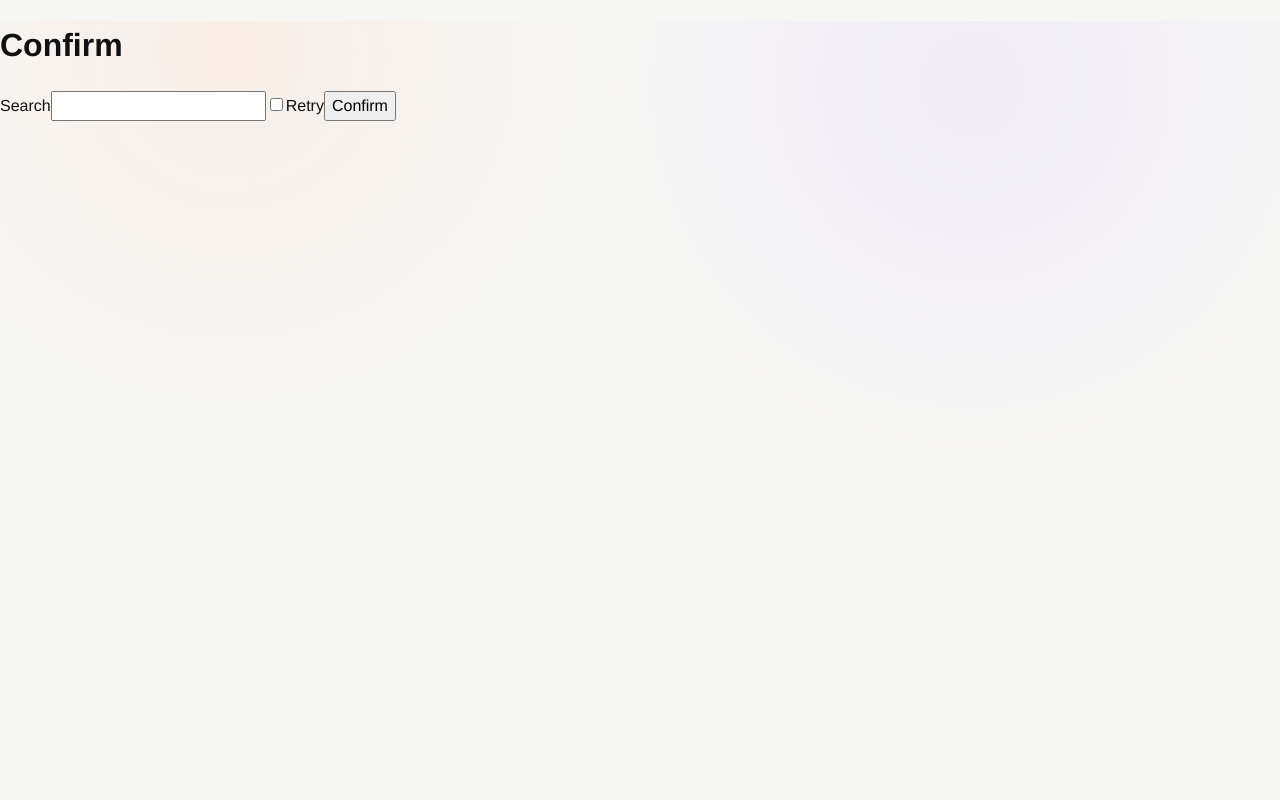
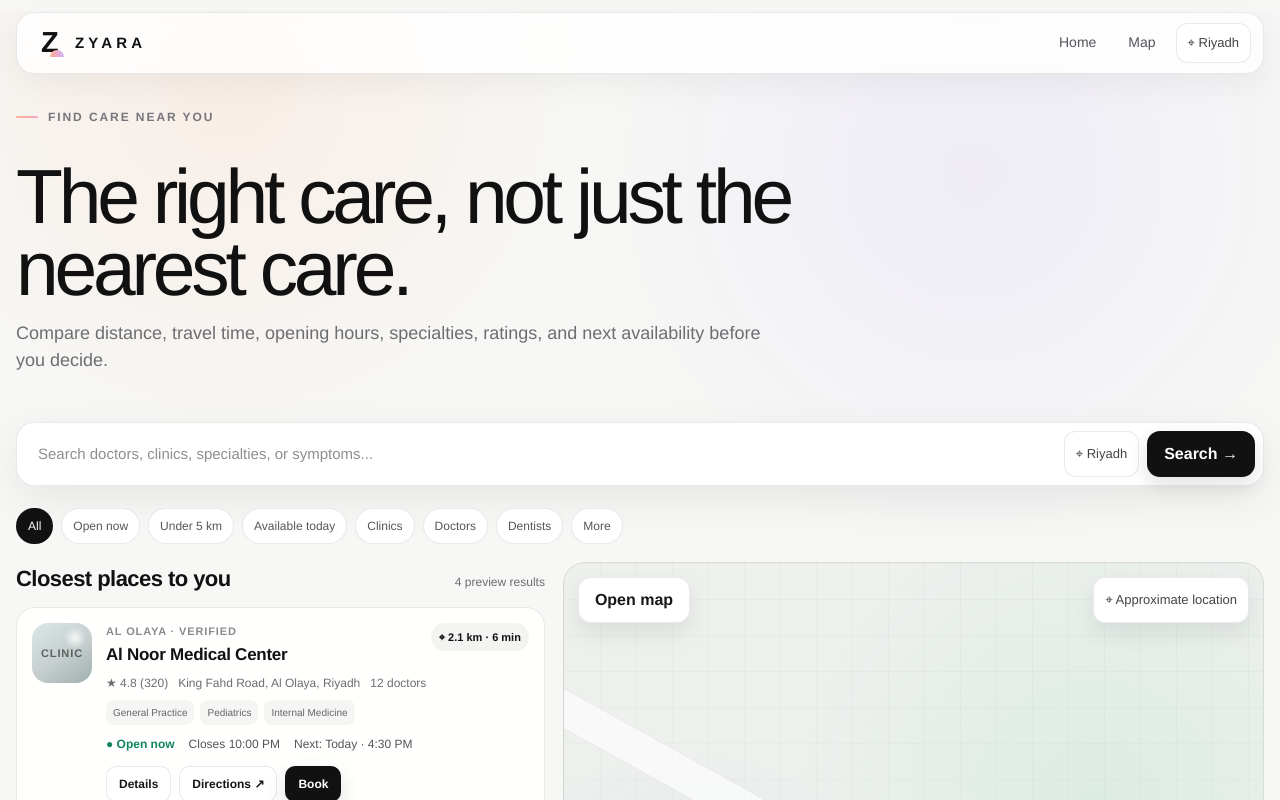
Before and after one commit to TheHalfMoon/Zyara, a Next.js app in the folder apps/web/: page /en/search in a window 1280 px wide. Shown: the top 800 px of the page. Built offline with nearby package versions, Linux system fonts and the light colour scheme.

Commit message:
feat(search): deliver distance-first clinic and doctor discovery

```diff
--- a/apps/web/app/[locale]/search/page.tsx
+++ b/apps/web/app/[locale]/search/page.tsx
@@ -1,23 +1,156 @@
 import { isSupportedLocale } from "@zyara/domain";
-import { translate } from "@zyara/i18n";
+import { NEARBY_DOCTORS, NEARBY_PLACES, directionsUrl } from "../discovery-data";
 
-// Synthetic search page (M011). Filter relaxation requires explicit choice:
-// the relax checkbox is unchecked by default and submitted by the patient.
-export default async function SearchPage({ params }: { params: Promise<{ locale: string }> }) {
+export default async function SearchPage({
+  params,
+  searchParams,
+}: {
+  params: Promise<{ locale: string }>;
+  searchParams: Promise<{ text?: string; type?: string }>;
+}) {
   const { locale } = await params;
+  const query = await searchParams;
   const active = isSupportedLocale(locale) ? locale : "ar";
+  const ar = active === "ar";
+  const searchText = query.text ?? "";
+
   return (
-    <main>
-      <h1>{translate(active, "common.confirm")}</h1>
-      <form aria-label="provider-search" action="/api/search" method="get">
-        <label htmlFor="q">Search</label>
-        <input id="q" name="text" type="search" />
-        <label htmlFor="relax">
-          <input id="relax" name="relax" type="checkbox" value="1" />
-          {translate(active, "common.retry")}
-        </label>
-        <button type="submit">{translate(active, "common.confirm")}</button>
-      </form>
+    <main className="zyara-shell" lang={active} dir={ar ? "rtl" : "ltr"}>
+      <nav className="zyara-nav" aria-label="Primary navigation">
+        <a className="zyara-brand" href={`/${active}`} aria-label="Zyara home">
+          <span className="zyara-mark" aria-hidden="true">Z</span>
+          <span className="zyara-wordmark">Zyara</span>
+        </a>
+        <div className="zyara-nav-links">
+          <a className="zyara-nav-link" href={`/${active}`}>{ar ? "الرئيسية" : "Home"}</a>
+          <a className="zyara-nav-link" href={`/${active}/map`}>{ar ? "الخريطة" : "Map"}</a>
+          <span className="zyara-location-chip">⌖ {ar ? "الرياض" : "Riyadh"}</span>
+        </div>
+      </nav>
+
+      <section className="zyara-page">
+        <header className="zyara-page-head">
+          <span className="zyara-eyebrow">{ar ? "اكتشف الرعاية القريبة" : "Find care near you"}</span>
+          <h1 className="zyara-page-title">{ar ? "اختر المكان المناسب، لا الأقرب فقط." : "The right care, not just the nearest care."}</h1>
+          <p className="zyara-page-subtitle">
+            {ar
+              ? "قارن المسافة، وقت الوصول، ساعات العمل، التخصصات، التقييمات، وأقرب موعد متاح قبل اتخاذ قرارك."
+              : "Compare distance, travel time, opening hours, specialties, ratings, and next availability before you decide."}
+          </p>
+          <form className="zyara-searchbar" action={`/${active}/search`} method="get" aria-label="Provider search">
+            <input
+              id="q"
+              name="text"
+              type="search"
+              defaultValue={searchText}
+              placeholder={ar ? "ابحث عن طبيب، عيادة، تخصص أو عرض..." : "Search doctors, clinics, specialties, or symptoms..."}
+              aria-label={ar ? "البحث عن الرعاية" : "Search care"}
+            />
+            <span className="zyara-location-chip">⌖ {ar ? "الرياض" : "Riyadh"}</span>
+            <button className="zyara-primary" type="submit">{ar ? "بحث" : "Search"} →</button>
+          </form>
+        </header>
+
+        <div className="zyara-filter-row" aria-label="Search filters">
+          <button className="zyara-filter active" type="button">{ar ? "الكل" : "All"}</button>
+          <button className="zyara-filter" type="button">{ar ? "مفتوح الآن" : "Open now"}</button>
+          <button className="zyara-filter" type="button">{ar ? "أقل من 5 كم" : "Under 5 km"}</button>
+          <button className="zyara-filter" type="button">{ar ? "متاح اليوم" : "Available today"}</button>
+          <button className="zyara-filter" type="button">{ar ? "عيادات" : "Clinics"}</button>
+          <button className="zyara-filter" type="button">{ar ? "أطباء" : "Doctors"}</button>
+          <button className="zyara-filter" type="button">{ar ? "أسنان" : "Dentists"}</button>
+          <button className="zyara-filter" type="button">{ar ? "المزيد" : "More"}</button>
+        </div>
+
+        <div className="zyara-search-layout">
+          <section aria-labelledby="results-heading">
+            <div className="zyara-list-heading">
+              <h2 id="results-heading">{ar ? "الأماكن الأقرب إليك" : "Closest places to you"}</h2>
+              <span>{NEARBY_PLACES.length} {ar ? "نتائج تجريبية" : "preview results"}</span>
+            </div>
+            <div className="zyara-results">
+              {NEARBY_PLACES.map((place) => (
+                <article className="zyara-card" key={place.id}>
+                  <div className="zyara-place-thumb" aria-hidden="true">{place.kind.toUpperCase()}</div>
+                  <div>
+                    <div className="zyara-card-top">
+                      <div>
+                        <div className="zyara-card-kicker">{place.area} · {place.verified ? "Verified" : "Unverified"}</div>
+                        <h3>{place.name}</h3>
+                      </div>
+                      <span className="zyara-distance">⌖ {place.distanceKm} km · {place.driveMinutes} min</span>
+                    </div>
+                    <div className="zyara-meta">
+                      <span>★ {place.rating} ({place.reviews})</span>
+                      <span>{place.address}</span>
+                      <span>{place.doctors} {ar ? "أطباء" : "doctors"}</span>
+                    </div>
+                    <div className="zyara-tags">
+                      {place.specialties.map((specialty) => <span className="zyara-tag" key={specialty}>{specialty}</span>)}
+                    </div>
+                    <div className="zyara-availability">
+                      <span className="zyara-positive">● {ar ? "مفتوح الآن" : "Open now"}</span>
+                      <span>{ar ? "يغلق" : "Closes"} {place.closesAt}</span>
+                      <span>{ar ? "أقرب موعد" : "Next"}: {place.nextAvailable}</span>
+                    </div>
+                    <div className="zyara-card-actions">
+                      <a className="zyara-secondary" href={`/${active}/profiles/${place.id}`}>{ar ? "التفاصيل" : "Details"}</a>
+                      <a className="zyara-secondary" href={directionsUrl(place)} target="_blank" rel="noreferrer">{ar ? "الاتجاهات" : "Directions"} ↗</a>
+                      <a className="zyara-primary" href={`/${active}/book?branch=${place.id}`}>{ar ? "احجز" : "Book"}</a>
+                    </div>
+                  </div>
+                </article>
+              ))}
+            </div>
+
+            <div className="zyara-list-heading" style={{ marginTop: 32 }}>
+              <h2>{ar ? "أطباء بالقرب منك" : "Doctors near you"}</h2>
+              <span>{NEARBY_DOCTORS.length} {ar ? "نتائج تجريبية" : "preview results"}</span>
+            </div>
+            <div className="zyara-doctors-grid">
+              {NEARBY_DOCTORS.map((doctor) => (
+                <article className="zyara-doctor-card" key={doctor.id}>
+                  <div className="zyara-doctor-row">
+                    <div className="zyara-doctor-avatar" aria-hidden="true">MD</div>
+                    <div><h3>{doctor.name}</h3><div className="zyara-meta"><span>{doctor.specialty}</span><span>★ {doctor.rating}</span></div></div>
+                  </div>
+                  <div className="zyara-meta"><span>{doctor.placeName}</span><span>{doctor.distanceKm} km</span></div>
+                  <div className="zyara-availability"><span>{ar ? "أقرب موعد" : "Next"}: {doctor.nextAvailable}</span></div>
+                  <a className="zyara-primary" href={`/${active}/book?doctor=${doctor.id}`}>{ar ? "احجز موعدًا" : "Book appointment"}</a>
+                </article>
+              ))}
+            </div>
+          </section>
+
+          <aside className="zyara-map-panel" role="application" aria-label="Nearby care map" data-renderer="maplibre" data-fallback="list">
+            <div className="zyara-map-grid" aria-hidden="true" />
+            <div className="zyara-map-road" aria-hidden="true" />
+            <div className="zyara-map-road second" aria-hidden="true" />
+            <div className="zyara-map-road third" aria-hidden="true" />
+            <span className="zyara-pin p1" aria-hidden="true"><span>4.8</span></span>
+            <span className="zyara-pin p2" aria-hidden="true"><span>4.7</span></span>
+            <span className="zyara-pin p3" aria-hidden="true"><span>4.9</span></span>
+            <span className="zyara-pin p4" aria-hidden="true"><span>4.6</span></span>
+            <span className="zyara-you" aria-label="Your approximate location" />
+            <div className="zyara-map-toolbar">
+              <a className="zyara-secondary" href={`/${active}/map`}>{ar ? "فتح الخريطة" : "Open map"}</a>
+              <span className="zyara-location-chip">⌖ {ar ? "موقعي التقريبي" : "Approximate location"}</span>
+            </div>
+            <div className="zyara-map-place">
+              <article className="zyara-floating-card">
+                <div className="zyara-place-thumb" aria-hidden="true">CARE</div>
+                <div>
+                  <h3>{NEARBY_PLACES[0].name}</h3>
+                  <div className="zyara-meta"><span>★ {NEARBY_PLACES[0].rating}</span><span>{NEARBY_PLACES[0].distanceKm} km · {NEARBY_PLACES[0].driveMinutes} min</span><span className="zyara-positive">● {ar ? "مفتوح" : "Open"}</span></div>
+                </div>
+                <a className="zyara-primary" href={directionsUrl(NEARBY_PLACES[0])} target="_blank" rel="noreferrer">{ar ? "اذهب" : "Go"} ↗</a>
+              </article>
+            </div>
+          </aside>
+        </div>
+
+        <p className="zyara-demo-note" style={{ marginTop: 18 }}>Preview experience uses rights-cleared synthetic provider data; no real provider availability is claimed.</p>
+      </section>
     </main>
   );
 }
```
